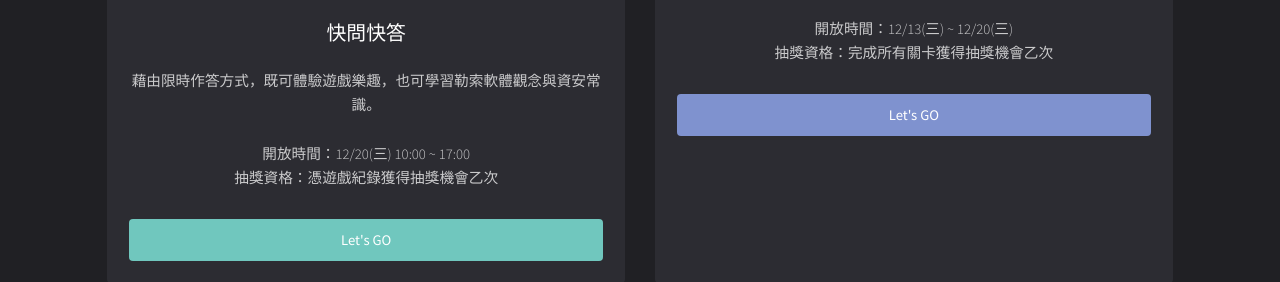
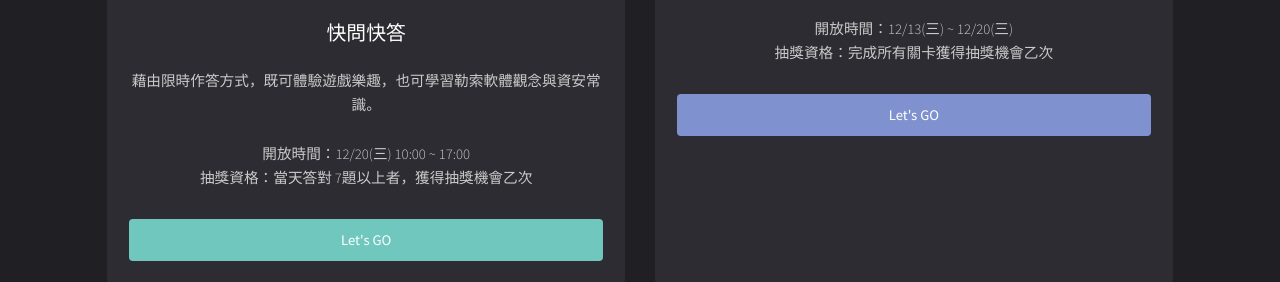
Before and after one commit to Rtshaw/Information_security_week_2017, a plain HTML site: page index.html in a window 1280 px wide. Shown: the part 648-930 px from the top of the page. Drawn offline with Linux system fonts and the light colour scheme.

Commit message:
Update index.html

```diff
--- a/index.html
+++ b/index.html
@@ -27,7 +27,7 @@
 								<a target="_blank" href="http://isweekquick.hackersir.org/" class="image fit"><img src="images/pic01.jpg" alt="" height="100%" width="351.99" /></a>
 								<div class="inner">
 									<h3>快問快答</h3>
-									<p>藉由限時作答方式，既可體驗遊戲樂趣，也可學習勒索軟體觀念與資安常識。<br><br>開放時間：12/20(三) 10:00 ~ 17:00<br>抽獎資格：憑遊戲紀錄獲得抽獎機會乙次</p>
+									<p>藉由限時作答方式，既可體驗遊戲樂趣，也可學習勒索軟體觀念與資安常識。<br><br>開放時間：12/20(三) 10:00 ~ 17:00<br>抽獎資格：當天答對 7題以上者，獲得抽獎機會乙次</p>
 									<a target="_blank" href="http://isweekquick.hackersir.org/" class="button fit">Let's GO</a>
 								</div>
 							</div>
```
